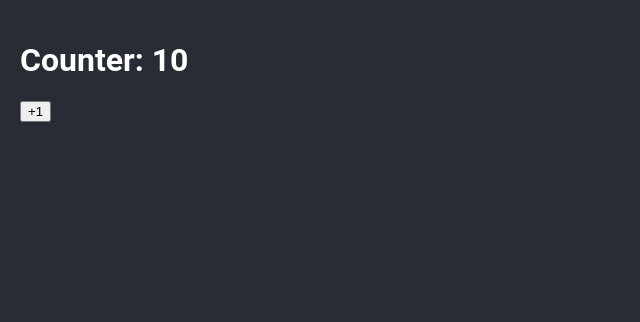
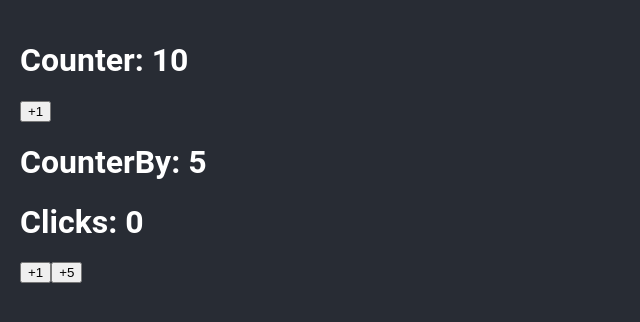
Before and after one commit to C3SC0-V4113/Bases-TS, a React (Vite) app: page / in a window 1280 px wide. Shown: the top 322 px of the page, without its empty margins (0-640 px from the left). Built offline with nearby package versions, Linux system fonts and the light colour scheme.

Commit message:
counterBy done in typescript

```diff
--- a/src/App.tsx
+++ b/src/App.tsx
@@ -1,9 +1,10 @@
-import { Counter } from "./bases";
+import { Counter, CounterBy } from "./bases";
 
 function App() {
   return (
     <>
       <Counter initialValue={10} />
+      <CounterBy />
     </>
   );
 }
--- /dev/null
+++ b/src/bases/CounterBy.tsx
@@ -0,0 +1,31 @@
+import { useState } from "react";
+
+interface counterByProps {
+  initialValue?: number;
+}
+
+export const CounterBy = ({ initialValue = 5 }: counterByProps) => {
+  const [counterBy, setCounterBy] = useState({
+    counter: initialValue,
+    clicks: 0,
+  });
+
+  const handleClick = (addBy: number) => {
+    setCounterBy((prev) => ({
+      clicks: prev.clicks + 1,
+      counter: prev.counter + addBy,
+    }));
+  };
+
+  const { clicks, counter } = counterBy;
+
+  return (
+    <>
+      <h1>CounterBy: {counter}</h1>
+      <h1>Clicks: {clicks}</h1>
+
+      <button onClick={() => handleClick(1)}>+1</button>
+      <button onClick={() => handleClick(5)}>+5</button>
+    </>
+  );
+};
--- a/src/bases/index.ts
+++ b/src/bases/index.ts
@@ -1 +1,2 @@
 export * from "./Counter";
+export * from "./CounterBy";
```
